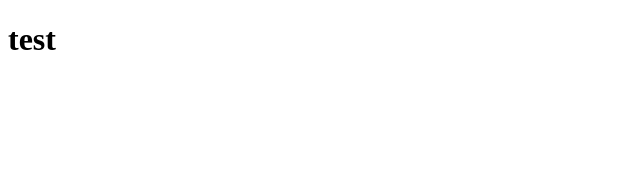
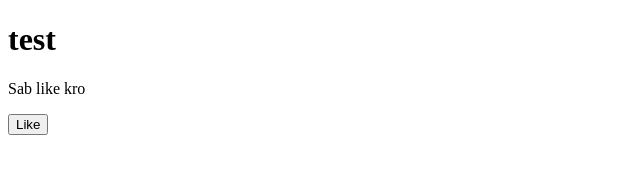
Before and after one commit to HIMANSHU13BISHT/git-demo, a plain HTML site: page index.html in a window 1280 px wide. Shown: the whole page, without its empty margins (0-640 px from the left). Drawn offline with Linux system fonts and the light colour scheme.

Commit message:
added like functionality

```diff
--- a/index.html
+++ b/index.html
@@ -7,5 +7,7 @@
 </head>
 <body>
     <h1>test</h1>
+    <p>Sab like kro</p>
+    <button>Like</button>
 </body>
 </html>
```
